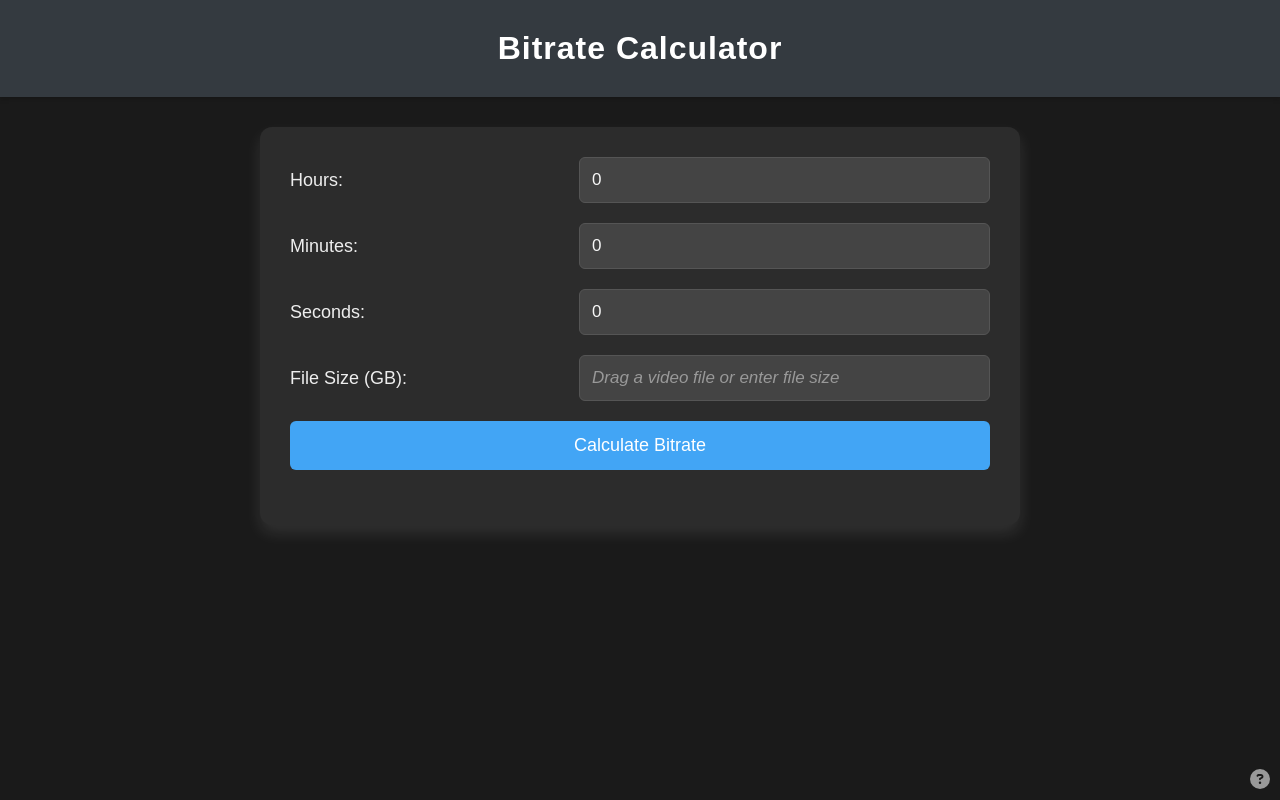
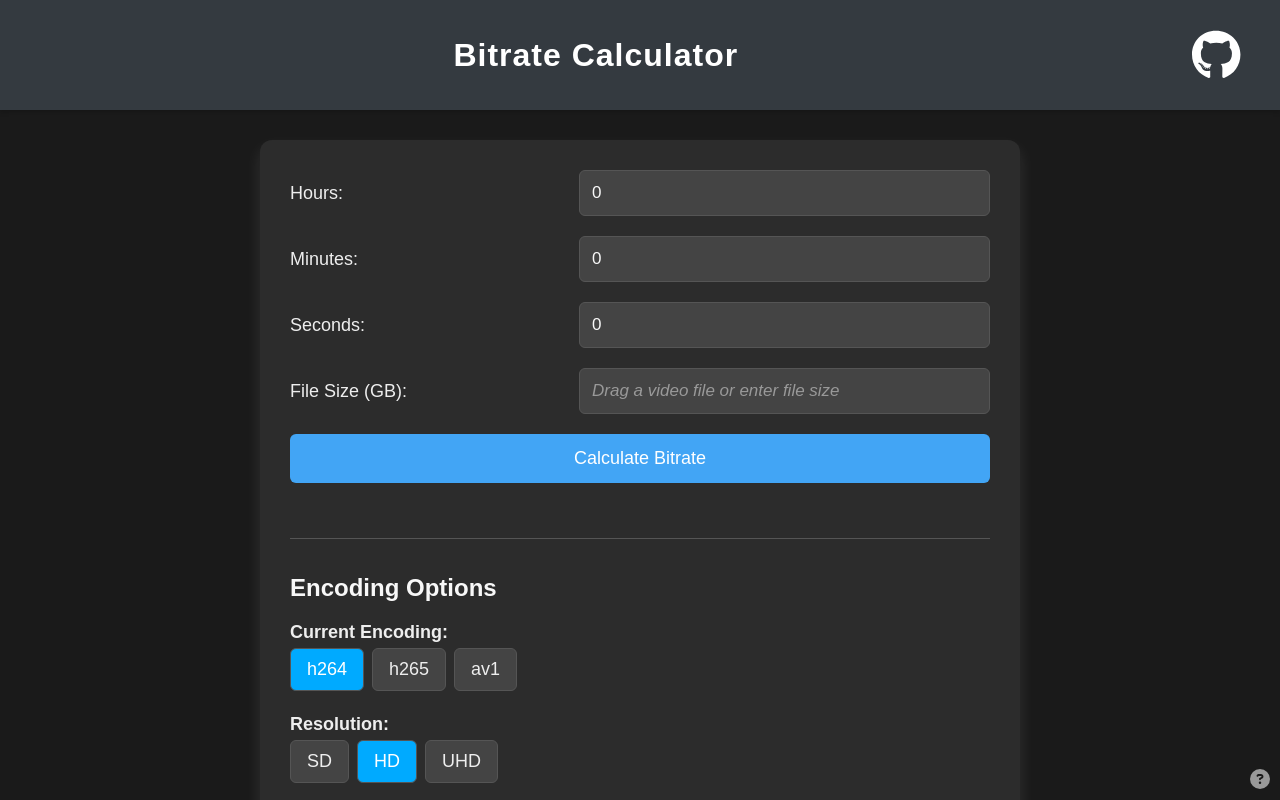
Before and after one commit to j-convey/bitrate-calculator, a React (Create React App) app: page / in a window 1280 px wide. Shown: the top 800 px of the page. Built offline with nearby package versions, Linux system fonts and the light colour scheme.

Commit message:
fix: formatting add: github icon/link to github page

```diff
--- a/package.json
+++ b/package.json
@@ -4,6 +4,7 @@
   "private": true,
   "dependencies": {
     "@fortawesome/fontawesome-svg-core": "^6.7.2",
+    "@fortawesome/free-brands-svg-icons": "^6.7.2",
     "@fortawesome/free-solid-svg-icons": "^6.7.2",
     "@fortawesome/react-fontawesome": "^0.2.2",
     "bitrate-calculator": "file:",
--- a/src/App.css
+++ b/src/App.css
@@ -19,6 +19,10 @@
   width: 100%;
   margin-bottom: 30px;
   box-shadow: 0 2px 5px rgba(0, 0, 0, 0.2);
+  position: relative;
+  display: flex;
+  align-items: center;
+  justify-content: center;
 }
 
 .app-header h1 {
@@ -26,6 +30,7 @@
   font-size: 32px;
   font-weight: 600;
   letter-spacing: 1px;
+   flex-grow: 1;
 }
 
 .calculator-container {
@@ -77,11 +82,11 @@
   outline: none;
   box-shadow: 0 0 5px rgba(102, 170, 255, 0.3);
 }
-.input-group input::placeholder{
+
+.input-group input::placeholder {
   color: #999;
   font-style: italic;
 }
-
 
 button {
   padding: 14px 28px;
@@ -175,9 +180,11 @@ button:hover {
   background-color: #00aaff;
   color: #fff;
 }
+
 .drag-over {
   border: 4px dashed #66aaff;
 }
+
 .drag-drop-tooltip {
   position: absolute;
   bottom: 10px;
@@ -185,6 +192,7 @@ right: 10px;
   display: inline-block;
   cursor: pointer;
 }
+
 .drag-drop-icon {
   color: #999;
   font-size: 20px;
@@ -205,10 +213,20 @@ left: 50%;
   margin-left: -100px;
   opacity: 0;
   transition: opacity 0.5s;
-
 }
 
 .drag-drop-tooltip:hover .drag-drop-tooltiptext {
   visibility: visible;
   opacity: 1;
 }
+
+.github-link {
+  color: white;
+  text-decoration: none;
+  margin-right: 40px;
+}
+
+.github-icon {
+   font-size: 50px;
+  margin-left: auto;
+}
--- a/src/App.js
+++ b/src/App.js
@@ -5,12 +5,15 @@ import { FontAwesomeIcon } from '@fortawesome/react-fontawesome';
 import { faFileUpload } from '@fortawesome/free-solid-svg-icons';
 import { library } from '@fortawesome/fontawesome-svg-core';
 import { faQuestionCircle } from '@fortawesome/free-solid-svg-icons';
-
+import { faGithub } from '@fortawesome/free-brands-svg-icons';
 library.add(faFileUpload);
 library.add(faQuestionCircle);
+library.add(faGithub);
+
 
 function App() {
     const [isDragging, setIsDragging] = useState(false);
+
 
     const handleDragOver = useCallback((event) => {
         event.preventDefault();
@@ -19,9 +22,8 @@ function App() {
 
     const handleDragLeave = useCallback((event) => {
         event.preventDefault();
-         setIsDragging(false)
+        setIsDragging(false);
     }, []);
-
 
     return (
         <div
@@ -31,10 +33,18 @@ function App() {
         >
             <header className="app-header">
                 <h1>Bitrate Calculator</h1>
+                <a
+                    href="https://github.com/j-convey/bitrate-calculator"
+                    target="_blank"
+                    rel="noopener noreferrer"
+                    className="github-link"
+                >
+                    <FontAwesomeIcon icon={faGithub} className="github-icon" />
+                </a>
             </header>
-            <BitrateCalculator  setIsDragging={setIsDragging} />
+            <BitrateCalculator setIsDragging={setIsDragging} />
             <div className="drag-drop-tooltip">
-                  <FontAwesomeIcon icon={faQuestionCircle}  className="drag-drop-icon" />
+                <FontAwesomeIcon icon={faQuestionCircle} className="drag-drop-icon" />
                 <span className="drag-drop-tooltiptext">Drag and drop a video to auto-fill the time and file size.</span>
             </div>
         </div>
--- a/src/components/BitrateCalculator.js
+++ b/src/components/BitrateCalculator.js
@@ -4,7 +4,7 @@ import EncodingOptions from './EncodingOptions';
 import Results from './Results';
 import { calculateAdjustedBitrate, extractVideoMetadata, defaultEncoding, defaultResolution } from '../utils/bitrateCalculations';
 
-function BitrateCalculator({setIsDragging}) {
+function BitrateCalculator({ setIsDragging }) {
     const [hours, setHours] = useState(0);
     const [minutes, setMinutes] = useState(0);
     const [seconds, setSeconds] = useState(0);
@@ -15,7 +15,6 @@ function BitrateCalculator({setIsDragging}) {
     const [adjustedBitrate, setAdjustedBitrate] = useState(null);
     const [currentResolution, setCurrentResolution] = useState(defaultResolution);
     const [targetResolution, setTargetResolution] = useState(null);
-    const [showEncodingOptions, setShowEncodingOptions] = useState(false);
         const [idealBitrate, setIdealBitrate] = useState(null);
 
     const handleCalculate = () => {
@@ -27,7 +26,6 @@ function BitrateCalculator({setIsDragging}) {
         const bitrateMbps = bitrateBps / 1000;
 
         setBitrate({ kbps: bitrateKbps, Mbps: bitrateMbps });
-        setShowEncodingOptions(true);
         setAdjustedBitrate(null);
            setIdealBitrate(null)
     };
@@ -59,16 +57,16 @@ function BitrateCalculator({setIsDragging}) {
 
         const file = event.dataTransfer.files[0];
         if (file && file.type.startsWith('video/')) {
-            const {duration, fileSizeGB, encoding, resolution} = await extractVideoMetadata(file)
+            const { duration, fileSizeGB, encoding, resolution } = await extractVideoMetadata(file)
 
-            setHours(Math.floor(duration / 3600) );
+            setHours(Math.floor(duration / 3600));
             setMinutes(Math.floor((duration % 3600) / 60));
             setSeconds(Math.floor(duration % 60));
             setFileSize(fileSizeGB);
-            if(encoding){
+            if (encoding) {
                 setCurrentEncoding(encoding);
             }
-            if(resolution){
+            if (resolution) {
                 setCurrentResolution(resolution)
             }
 
@@ -86,16 +84,21 @@ const handleDragOver = useCallback((event) => {
         setIsDragging(false)
     }, [setIsDragging]);
 
+
+
     return (
-        <div className={`calculator-container`} onDrop={handleFileDrop} onDragOver={handleDragOver} onDragLeave={handleDragLeave}>
-              <InputGroup label="Hours" id="hours" type="number" value={hours} placeholder="Drag a video file or enter hours"  onChange={(e) => setHours(parseInt(e.target.value) || 0)}/>
-             <InputGroup label="Minutes" id="minutes" type="number" value={minutes} placeholder="Drag a video file or enter minutes"  onChange={(e) => setMinutes(parseInt(e.target.value) || 0)}/>
-            <InputGroup label="Seconds" id="seconds" type="number" value={seconds} placeholder="Drag a video file or enter seconds"  onChange={(e) => setSeconds(parseInt(e.target.value) || 0)} />
-            <InputGroup label="File Size (GB)" id="fileSize" type="text" value={fileSize}  placeholder="Drag a video file or enter file size"  onChange={(e) => setFileSize(e.target.value)}  />
+        <div
+            className={`calculator-container`}
+            onDrop={handleFileDrop}
+            onDragOver={handleDragOver}
+            onDragLeave={handleDragLeave}
+        >
+            <InputGroup label="Hours" id="hours" type="number" value={hours} placeholder="Drag a video file or enter hours" onChange={(e) => setHours(parseInt(e.target.value) || 0)} />
+            <InputGroup label="Minutes" id="minutes" type="number" value={minutes} placeholder="Drag a video file or enter minutes" onChange={(e) => setMinutes(parseInt(e.target.value) || 0)} />
+            <InputGroup label="Seconds" id="seconds" type="number" value={seconds} placeholder="Drag a video file or enter seconds" onChange={(e) => setSeconds(parseInt(e.target.value) || 0)} />
+            <InputGroup label="File Size (GB)" id="fileSize" type="text" value={fileSize} placeholder="Drag a video file or enter file size" onChange={(e) => setFileSize(e.target.value)} />
             <button onClick={handleCalculate}>Calculate Bitrate</button>
-            {bitrate && <Results bitrate={bitrate} adjustedBitrate={adjustedBitrate} idealBitrate={idealBitrate}/>}
-
-             {bitrate && showEncodingOptions && (
+           <Results bitrate={bitrate} />
                  <EncodingOptions
                      currentEncoding={currentEncoding}
                      targetEncoding={targetEncoding}
@@ -104,8 +107,7 @@ const handleDragOver = useCallback((event) => {
                      onEncodingSelect={handleEncodingSelect}
                      onResolutionSelect={handleResolutionSelect}
                  />
-            )}
-
+           <Results adjustedBitrate={adjustedBitrate} idealBitrate={idealBitrate} />
         </div>
     );
 }
```
Also changed, not shown: public/github.svg (added), 1 other file (tests, documents, lock files or other folders). Lines whose indentation alone changed are shown as unchanged.
